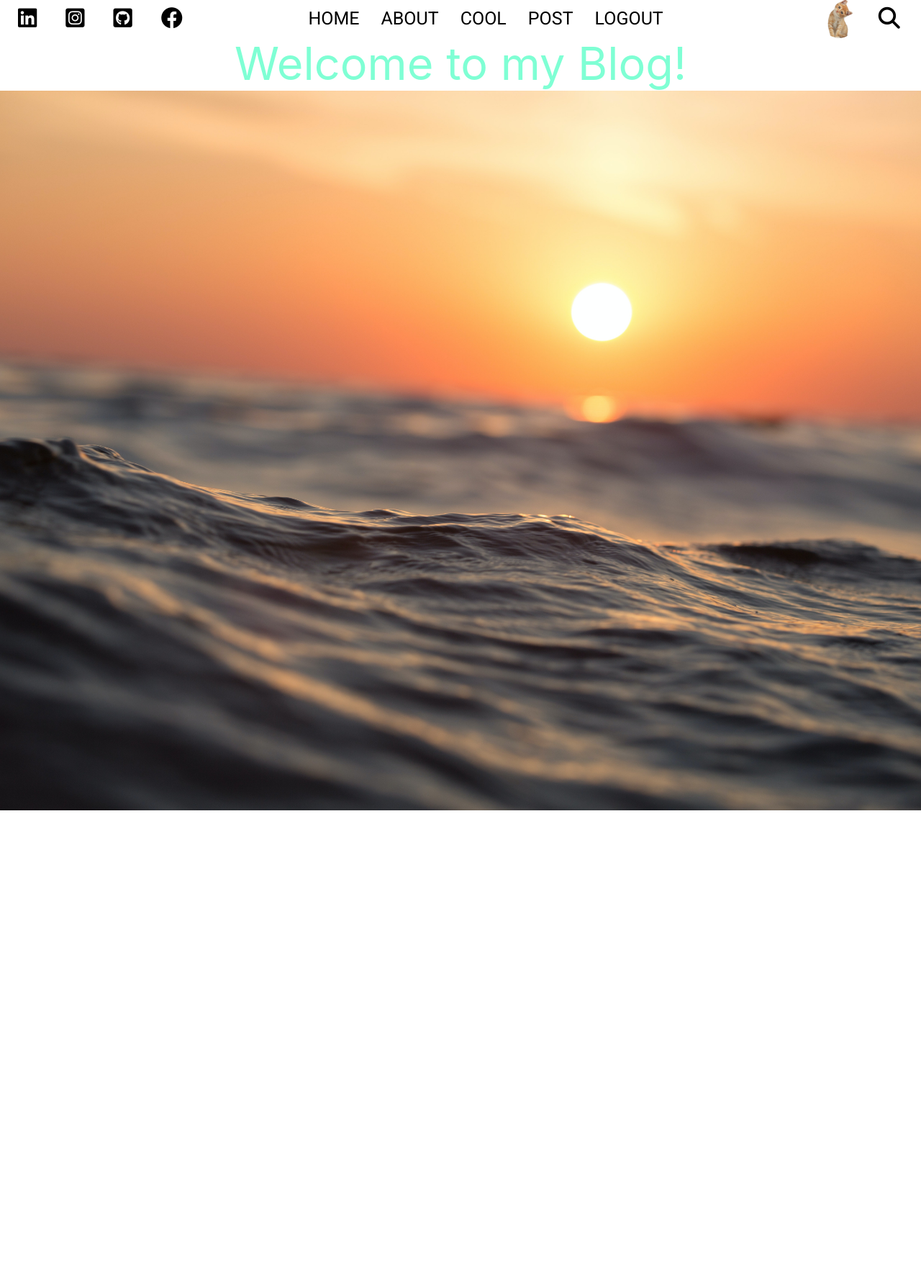
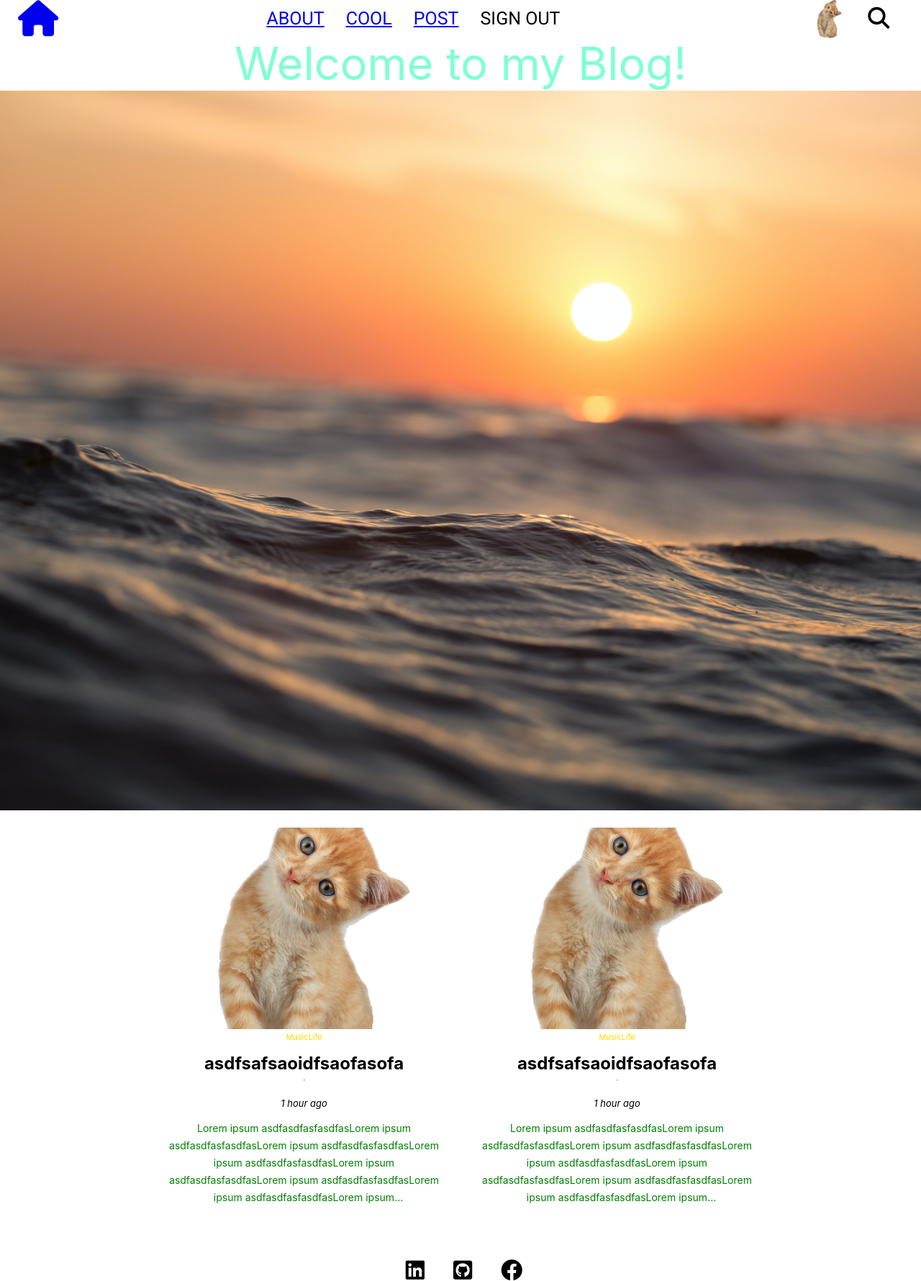
Before and after one commit to vincentM46/mern-project, a React (Create React App) app: page / in a window 1280 px wide. Shown: the whole page at 72% size. Before the commit the page ends 1130 px from the top, so only its background shows below. Built offline with nearby package versions, Linux system fonts and the light colour scheme.

Commit message:
Frontend setup
Filled out different pages, setup routing and navigation linking

```diff
--- a/src/App.css
+++ b/src/App.css
@@ -21,6 +21,12 @@
 }
 .lego {
   font-size: 30px;
+  margin-left: 25px;
+  margin-right: 15px;
+  cursor: pointer;
+}
+.bigLego {
+  font-size: 50px;
   margin-left: 25px;
   margin-right: 15px;
   cursor: pointer;
@@ -73,3 +79,82 @@
   height: 1000px;
   object-fit: cover;
 }
+.blogPost {
+  width: 385px;
+  margin: 0px 25px 40px 25px;
+}
+.blogImage {
+  width: 100%;
+  height: 280px;
+  object-fit: cover;
+  border-radius: 10px;
+}
+.blogInfo {
+  display: flex;
+  flex-direction: column;
+  align-items: center;
+}
+.blogTags {
+  font-size: 11px;
+  color: gold;
+}
+.blogTitle {
+  font-size: 24px;
+  font-weight: 700;
+  margin-top: 15px;
+  cursor: pointer;
+}
+.blogTime {
+  font-style: italic;
+  font-size: 13px;
+  margin-top: 15px;
+}
+.blogContent {
+  font-size: 14px;
+  color: green;
+  line-height: 24px;
+  margin-top: 15px;
+  overflow: hidden;
+  text-overflow: ellipsis;
+  display: -webkit-box;
+  -webkit-line-clamp: 5;
+  -webkit-box-orient: vertical;
+}
+.blogBox {
+  display: flex;
+  flex-wrap: wrap;
+  margin: 20px;
+  justify-content: center;
+}
+.createBlog {
+  margin-left: 200px;
+  padding: 62px;
+}
+.createBlogTitle {
+  font-size: 45px;
+  padding: 20px;
+  width: 70vw;
+  display: flex;
+  align-items: center;
+}
+.blogContent2 {
+  font-size: 30px;
+  padding: 20px;
+  width: 70vw;
+  height: 52vh;
+  display: flex;
+  align-items: center;
+}
+.submitButton {
+  display: flex;
+  align-items: center;
+  justify-content: center;
+  position: absolute;
+  color: black;
+  background-color: red;
+  padding: 10px;
+  border: none;
+  border-radius: 10px;
+  cursor: pointer;
+  font-size: 20px;
+}
--- a/src/App.js
+++ b/src/App.js
@@ -1,12 +1,26 @@
 import './App.css';
 import Navbar from './components/Navbar';
 import HomePage from './pages/HomePage';
+import AboutPage from './pages/AboutPage'
+import CoolPage from './pages/CoolPage';
+import Post from './pages/Post';
+import ErrorPage from './pages/ErrorPage';
+import Footer from './components/Footer';
+import { Routes, Route } from 'react-router-dom';
+
 
 function App() {
   return (
     <div className="App">
       <Navbar/>
-      <HomePage/>
+      <Routes>
+        <Route path="/" element={<HomePage/>}/>
+        <Route path="/AboutPage" element={<AboutPage/>}/>
+        <Route path="/CoolPage" element={<CoolPage/>}/>
+        <Route path="/Post" element={<Post/>}/>
+        <Route path="*" element={<ErrorPage/>}/>
+      </Routes>
+      <Footer/>
     </div>
   );
 }
--- a/src/components/BlogPost.js
+++ b/src/components/BlogPost.js
@@ -1,9 +1,19 @@
-
+import cat from '../images/cat.png';
 
 function BlogPost() {
     return (
-        <div>
-
+        <div className="blogPost">
+            <img className="blogImage" alt="" src={cat}/>
+            <div className="blogInfo">
+                <div className="blogTags">
+                    <span>Music</span>
+                    <span>Life</span>
+                </div>
+                <span className="blogTitle">asdfsafsaoidfsaofasofa</span>
+                <hr/>
+                <span className="blogTime">1 hour ago</span>
+                <p className="blogContent">Lorem ipsum asdfasdfasfasdfasLorem ipsum asdfasdfasfasdfasLorem ipsum asdfasdfasfasdfasLorem ipsum asdfasdfasfasdfasLorem ipsum asdfasdfasfasdfasLorem ipsum asdfasdfasfasdfasLorem ipsum asdfasdfasfasdfasLorem ipsum asdfasdfasfasdfasLorem ipsum asdfasdfasfasdfasLorem ipsum asdfasdfasfasdfasLorem ipsum asdfasdfasfasdfasLorem ipsum asdfasdfasfasdfasLorem ipsum asdfasdfasfasdfasLorem ipsum asdfasdfasfasdfasLorem ipsum asdfasdfasfasdfasLorem ipsum asdfasdfasfasdfasLorem ipsum asdfasdfasfasdfasLorem ipsum asdfasdfasfasdfasLorem ipsum asdfasdfasfasdfasLorem ipsum asdfasdfasfasdfasLorem ipsum asdfasdfasfasdfasLorem ipsum asdfasdfasfasdfasLorem ipsum asdfasdfasfasdfasLorem ipsum asdfasdfasfasdfasLorem ipsum asdfasdfasfasdfasLorem ipsum asdfasdfasfasdfasLorem ipsum asdfasdfasfasdfasLorem ipsum asdfasdfasfasdfasLorem ipsum asdfasdfasfasdfasLorem ipsum asdfasdfasfasdfasLorem ipsum asdfasdfasfasdfasLorem ipsum asdfasdfasfasdfasLorem ipsum asdfasdfasfasdfasLorem ipsum asdfasdfasfasdfasLorem ipsum asdfasdfasfasdfasLorem ipsum asdfasdfasfasdfas</p>
+            </div>
         </div>
     )
 }
--- a/src/components/BlogPosts.js
+++ /dev/null
@@ -1,12 +0,0 @@
-import BlogPost from "./BlogPost";
-
-
-function BlogPosts() {
-    return (
-        <div>
-            <BlogPost/>
-        </div>
-    )
-}
-
-export default BlogPosts;
--- /dev/null
+++ b/src/components/Footer.js
@@ -0,0 +1,13 @@
+function Footer() {
+    return (
+        <div>
+            <div className="Logo">
+                <i className="lego fa-brands fa-linkedin"></i>
+                <i className="lego fa-brands fa-square-github"></i>
+                <i className="lego fa-brands fa-facebook"></i>
+            </div>
+        </div>
+    )
+}
+
+export default Footer;
--- a/src/components/Navbar.js
+++ b/src/components/Navbar.js
@@ -1,21 +1,32 @@
+import { Link } from 'react-router-dom';
 import cat from '../images/cat.png';
 
 function Navbar() {
     return (
         <div className="navbar">
             <div className="Logo">
-                <i className="lego fa-brands fa-linkedin"></i>
-                <i className="lego fa-brands fa-square-instagram"></i>
-                <i className="lego fa-brands fa-square-github"></i>
-                <i className="lego fa-brands fa-facebook"></i>
+                <Link className="link" to="/">
+                    <i class="bigLego fa-solid fa-house"/>
+                </Link>
             </div>
             <div className="nav">
                 <ul className="navList">
-                    <li className="navItems">HOME</li>
-                    <li className="navItems">ABOUT</li>
-                    <li className="navItems">COOL</li>
-                    <li className="navItems">POST</li>
-                    <li className="navItems">LOGOUT</li>
+                    <li className="navItems">
+                        <Link className="link" to="/AboutPage">
+                            ABOUT
+                        </Link>
+                    </li>
+                    <li className="navItems">
+                        <Link className="link" to="/CoolPage">
+                            COOL
+                        </Link>
+                    </li>
+                    <li className="navItems">
+                        <Link className="link" to="/Post">
+                            POST
+                        </Link>
+                    </li>
+                    <li className="navItems">SIGN OUT</li>
                 </ul>
             </div>
             <div className="user">
--- a/src/pages/AboutPage.js
+++ b/src/pages/AboutPage.js
@@ -0,0 +1,9 @@
+function AboutPage() {
+    return (
+        <div>
+
+        </div>
+    )
+}
+
+export default AboutPage;
--- /dev/null
+++ b/src/pages/ErrorPage.js
@@ -0,0 +1,9 @@
+function ErrorPage() {
+    return (
+        <div>
+            <h1>THIS IS THE ERROR PAGE</h1>
+        </div>
+    )
+}
+
+export default ErrorPage;
--- a/src/pages/HomePage.js
+++ b/src/pages/HomePage.js
@@ -1,12 +1,13 @@
-import BlogPosts from "../components/BlogPosts";
+import BlogPost from "../components/BlogPost";
 import Header from "../components/Header";
 
 function HomePage() {
     return (
         <div>
             <Header/>
-            <div className="homePage">
-                <BlogPosts/>
+            <div className="blogBox">
+                <BlogPost/>
+                <BlogPost/>
             </div>
         </div>
     )
--- a/src/pages/Post.js
+++ b/src/pages/Post.js
@@ -0,0 +1,21 @@
+
+
+function Post() {
+    return (
+        <div className="createBlog">
+            <form className="createBlogPost">
+                <div className="createBlogButtons">
+                    <label htmlFor="fileInput" className="imageButton"></label>
+                    <input type="file" className="fileUpload"></input>
+                    <input type="text" placeholder="Blog Post Title Here" className="createBlogTitle"></input>
+                </div>
+                <div className="createBlogContent">
+                    <textarea placeHolder="Start typing!" type="text" className="blogContent2"></textarea>
+                </div>
+                <button className="submitButton">Finalize your story!</button>
+            </form>
+        </div>
+    )
+}
+
+export default Post;
```
Also changed, not shown: src/pages/Cool.js (deleted), src/pages/CoolPage.js (added).
